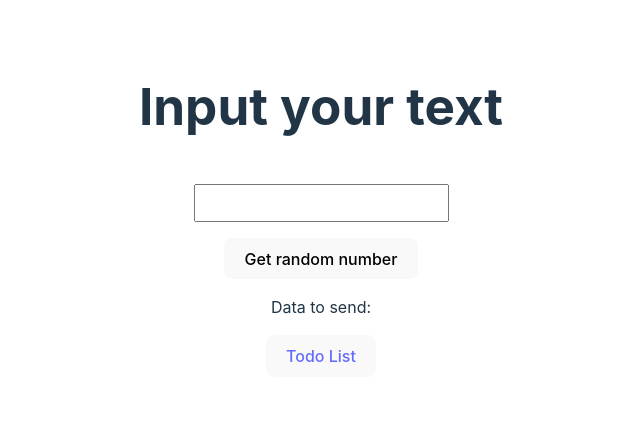
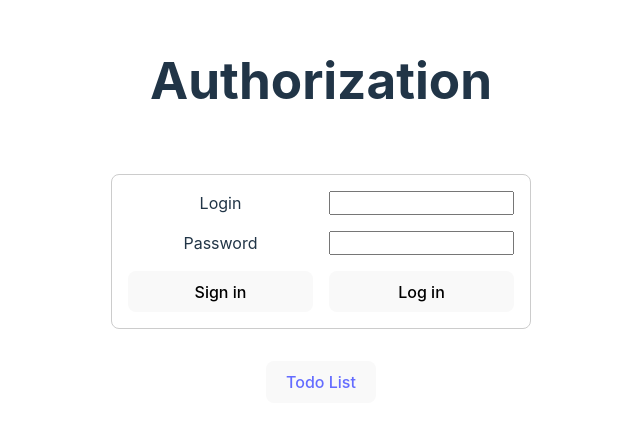
Before and after one commit to zoobb/zoob-front, a Vue app: page / in a window 1280 px wide. Shown: the part 190-616 px from the top of the page, without its empty margins (319-959 px from the left). Built offline with nearby package versions, Linux system fonts and the light colour scheme.

Commit message:
implement authorization user interface

```diff
--- a/src/views/HomePage.vue
+++ b/src/views/HomePage.vue
@@ -2,31 +2,43 @@
 import { ref } from 'vue';
 import axios from 'axios';
 
-const fetchedData = ref();
-const fetchedError = ref();
-const dataToSend = ref();
+const login = ref<string>();
+const pass = ref<string>();
 
-const fetchData = async () => {
+const signUp = async () => {
   try {
-    const res = await axios.post(`http://${document.location.hostname}:8247/ping`, {
-        user_data: dataToSend.value
+    await axios.post(`http://${document.location.hostname}:8247/auth/sign_up`, {
+      'login': login.value,
+      'pass': pass.value
     });
-    fetchedData.value = res.data;
   } catch (err) {
-    fetchedError.value = `There was a problem fetching data: ${err}`;
+    console.log(`There was a problem fetching data: ${err}`);
   }
 };
+const logIn = async () => {
+  try {
+    await axios.post(`http://${document.location.hostname}:8247/auth/log_in`, {
+      'login': login.value,
+      'pass': pass.value
+    });
+  } catch (err) {
+    console.log(`There was a problem fetching data: ${err}`);
+  }
+};
+
 </script>
 
 <template>
   <div class="main">
-    <h1>Input your text</h1>
-    <input class="your-text" type="text" v-model="dataToSend">
-    <button class="random-number" type="button" @click="fetchData">
-      Get random number
-    </button>
-    <span v-if="fetchedData">Fetched data: {{ fetchedData }}</span>
-    <span>Data to send: {{ dataToSend }}</span>
+    <h1>Authorization</h1>
+    <div class="auth">
+      <span class="login-header">Login</span>
+      <input v-model="login" type="text" class="login-input">
+      <span class="pass-header">Password</span>
+      <input v-model="pass" type="text" class="pass-input">
+      <button class="sign-in" @click="signUp">Sign in</button>
+      <button class="log-in" @click="logIn">Log in</button>
+    </div>
     <button>
       <router-link to="/todo">Todo List</router-link>
     </button>
@@ -44,4 +56,18 @@ const fetchData = async () => {
   height: 2rem;
   font-size: 1.2rem;
 }
+
+.auth {
+  display: grid;
+  grid-template-columns: 1fr 1fr;
+  gap: 1rem;
+  margin: 1rem;
+  padding: 1rem;
+  border: 1px solid #ccc;
+  border-radius: 0.5rem;
+}
+
+.login-header .pass-header {
+  font-size: 5rem;
+}
 </style>
```
